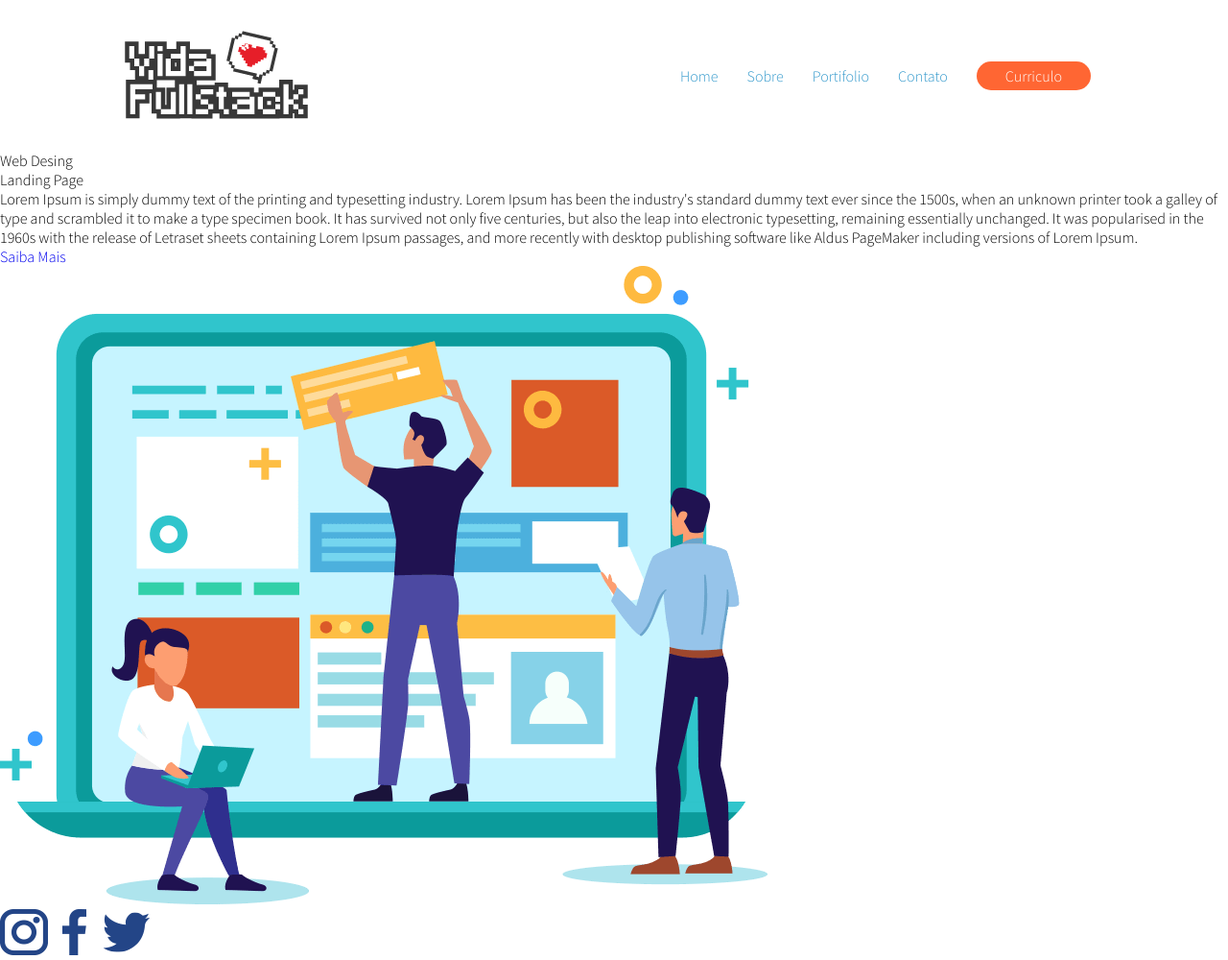
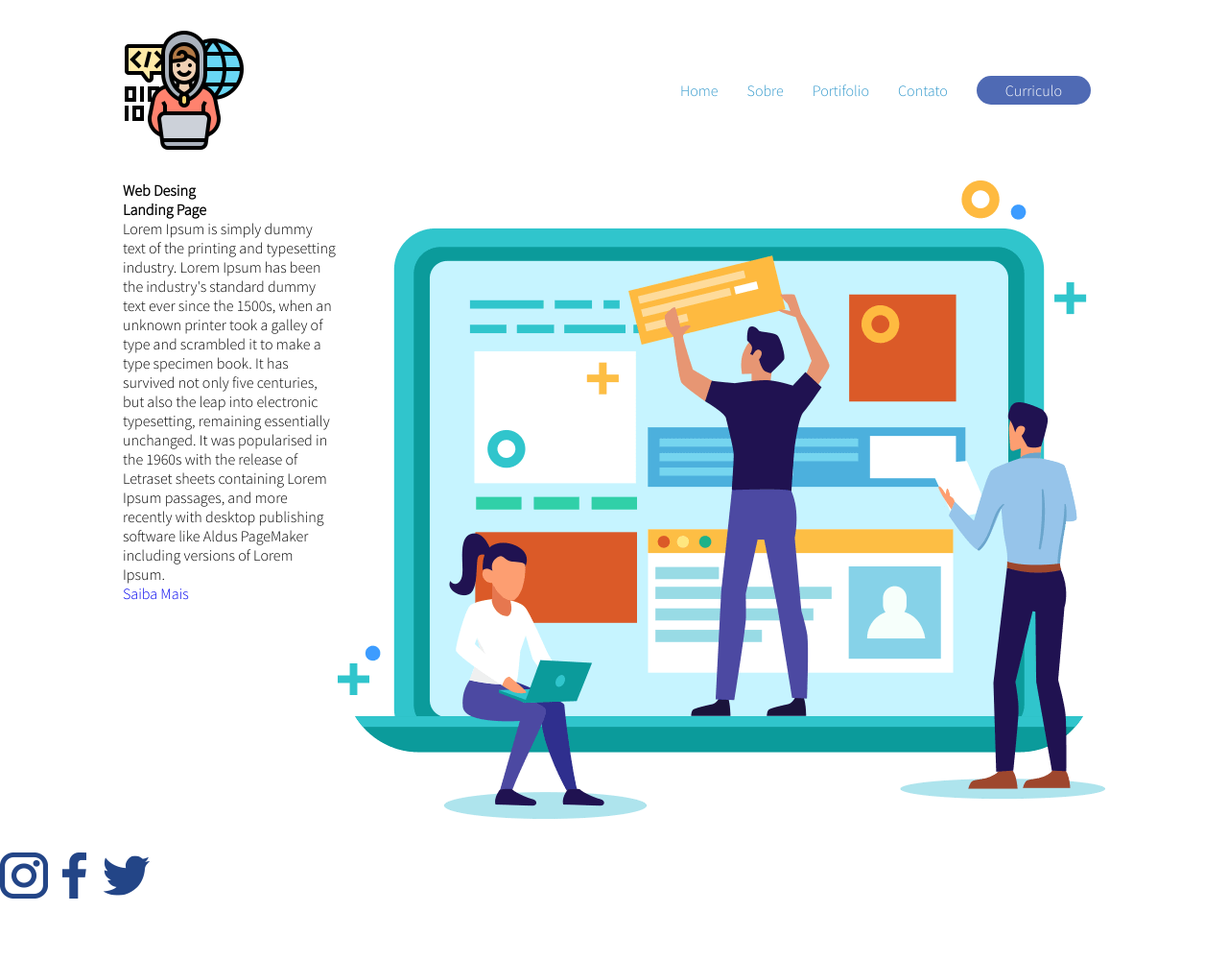
Before and after one commit to renanxd25/meuportifoliolandpage, a plain HTML site: page index.html in a window 1280 px wide. Shown: the whole page at 96% size. After the commit the page ends 941 px from the top, so only its background shows below. Drawn offline with Linux system fonts and the light colour scheme; files whose address does not match are found by name.

Commit message:
refatoração de itens

```diff
--- a/assets/css/buttons.css
+++ b/assets/css/buttons.css
@@ -4,7 +4,7 @@
 }
 
 .btn.btn-laranja{
-    background: #ff6633;
+    background: #4f6ab4;
     color: #fff;
 
 }
--- a/assets/css/header.css
+++ b/assets/css/header.css
@@ -1,20 +1,16 @@
-header{
-    width: 1024px;
-    margin: 30px auto;
-    display: flex;
-    flex-direction: row;
+header section {
     justify-content: space-between;
     align-items: center;
 }
 
-header nav ul {
+header  section nav ul {
     display: flex;
     flex-direction: row;
     list-style: none;
     align-items: center;
 }
 
-header nav ul li a{
+header  section nav ul li a{
     margin: 0 15px;
     color: #3399cc;
 }
--- a/assets/css/style.css
+++ b/assets/css/style.css
@@ -7,8 +7,21 @@
     padding: 0;
     border: 0;
     font-size: 100%;
-    font: inherit;
     vertical-align: baseline;
     text-decoration: none;
     font-family: "Source Sans Pro", sans-serif;
+    justify-content: space-between;
 }
+
+.container{
+    width: 1024px;
+    margin: 30px auto;
+    display: flex;
+    flex-direction: row;
+}
+.row{
+    display: flex;
+    flex-direction: row;
+    justify-content: space-between;
+
+}
--- a/index.html
+++ b/index.html
@@ -9,8 +9,9 @@
 </head>
 <body>
   <!---Header--->
-  <header>
-    <img src="./assets/images/logo.png" alt="Logo da empresa XPTO">
+  <header class="container" >
+    <img src="./assets/images/teste4.png" alt="Logo da empresa XPTO">
+    <section class="row">
       <nav>
         <ul>
           <li>
@@ -40,11 +41,14 @@
           </li>
         </ul>
       </nav>
+
+    </section>
+
     <!-- Fim do site -->
   </header>
   <!-- Fim do header -->
-  <main>
-    <section>
+  <main class="container">
+    <section class="row">
       <article>
           <h1>Web Desing</h1>
         <h2>Landing Page</h2>
```
Also changed, not shown: assets/images/teste.png (added), assets/images/teste2.png (added), assets/images/teste3.png (added), assets/images/teste4.png (added). Lines whose indentation alone changed are shown as unchanged.
